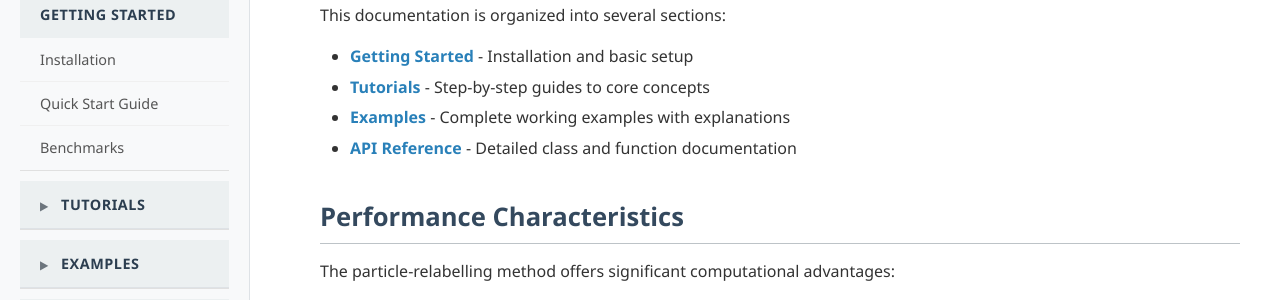
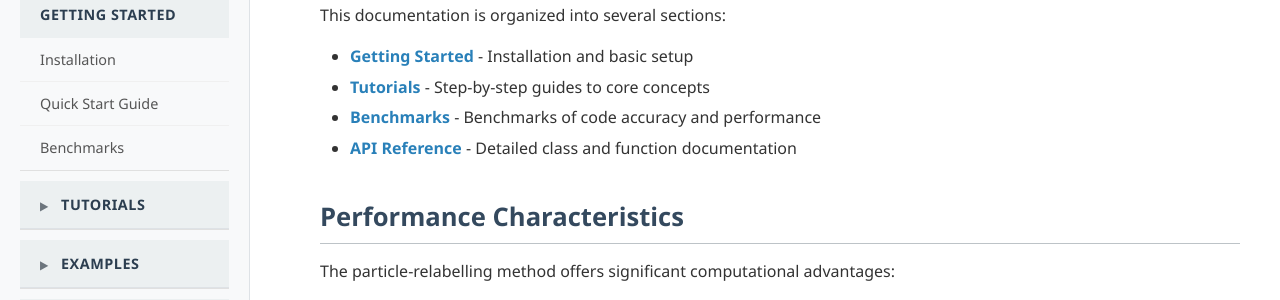
Before and after one commit to adcm2/gplspec, a Jekyll site: the page built from index.md, in a window 1280 px wide and 900 px high, scrolled down 1336 px. Shown: the part 154-454 px from the top of the window. Built offline with Jekyll 4.4.1, drawn with Linux system fonts in a browser that asks for light colours; nearby versions of some CDN libraries.

Commit message:
First example

```diff
--- a/index.md
+++ b/index.md
@@ -50,7 +50,7 @@ This documentation is organized into several sections:
 
 - **[Getting Started]({{ '/getting-started/' | relative_url }})** - Installation and basic setup
 - **[Tutorials]({{ '/tutorials/' | relative_url }})** - Step-by-step guides to core concepts
-- **[Examples]({{ '/examples/' | relative_url }})** - Complete working examples with explanations
+- **[Benchmarks]({{ '/benchmarks/' | relative_url }})** - Benchmarks of code accuracy and performance
 - **[API Reference]({{ '/api/' | relative_url }})** - Detailed class and function documentation
 
 ## Performance Characteristics
```
